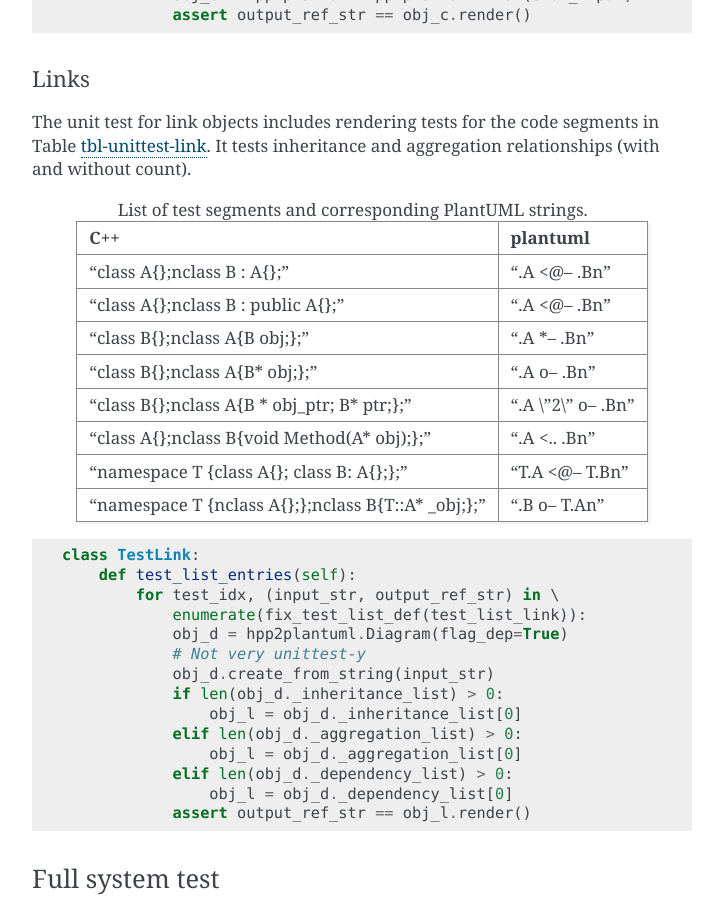
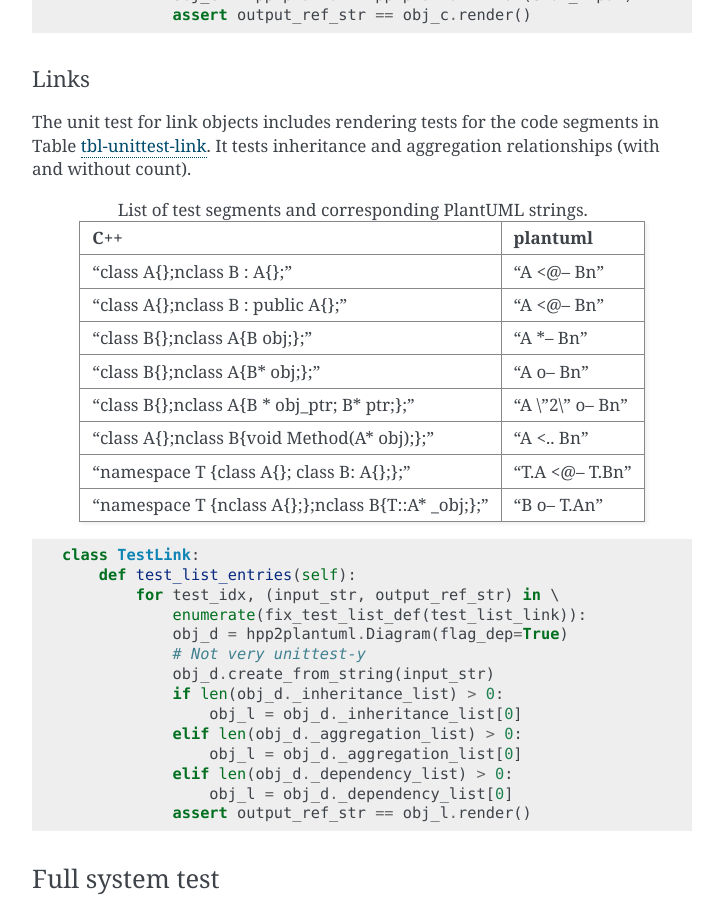
Before and after one commit to thibaultmarin/hpp2plantuml, a Sphinx documentation site: the page built from doc/source/org-doc.rst, in a window 1280 px wide and 900 px high, scrolled down 46662 px. Shown: the whole window, without its empty margins (388-1111 px from the left). Built offline with Sphinx 7.4.7, drawn with Linux system fonts in a browser that asks for light colours; some of the changed text lies outside the part shown.

Commit message:
Update documentation

```diff
--- a/doc/source/org-doc.rst
+++ b/doc/source/org-doc.rst
@@ -2460,25 +2460,25 @@
 .. table:: List of test segments and corresponding PlantUML strings.
     :name: tbl-unittest-link
 
-    +----------------------------------------------------------+-----------------------+
-    | C++                                                      | plantuml              |
-    +==========================================================+=======================+
-    | "class A{};\nclass B : A{};"                             | ".A <@-- .B\n"        |
-    +----------------------------------------------------------+-----------------------+
-    | "class A{};\nclass B : public A{};"                      | ".A <@-- .B\n"        |
-    +----------------------------------------------------------+-----------------------+
-    | "class B{};\nclass A{B obj;};"                           | ".A \*-- .B\n"        |
-    +----------------------------------------------------------+-----------------------+
-    | "class B{};\nclass A{B\* obj;};"                         | ".A o-- .B\n"         |
-    +----------------------------------------------------------+-----------------------+
-    | "class B{};\nclass A{B \* obj\_ptr; B\* ptr;};"          | ".A \\"2\\" o-- .B\n" |
-    +----------------------------------------------------------+-----------------------+
-    | "class A{};\nclass B{void Method(A\* obj);};"            | ".A <.. .B\n"         |
-    +----------------------------------------------------------+-----------------------+
-    | "namespace T {class A{}; class B: A{};};"                | "T.A <@-- T.B\n"      |
-    +----------------------------------------------------------+-----------------------+
-    | "namespace T {\nclass A{};};\nclass B{T\:\:A\* \_obj;};" | ".B o-- T.A\n"        |
-    +----------------------------------------------------------+-----------------------+
+    +----------------------------------------------------------+---------------------+
+    | C++                                                      | plantuml            |
+    +==========================================================+=====================+
+    | "class A{};\nclass B : A{};"                             | "A <@-- B\n"        |
+    +----------------------------------------------------------+---------------------+
+    | "class A{};\nclass B : public A{};"                      | "A <@-- B\n"        |
+    +----------------------------------------------------------+---------------------+
+    | "class B{};\nclass A{B obj;};"                           | "A \*-- B\n"        |
+    +----------------------------------------------------------+---------------------+
+    | "class B{};\nclass A{B\* obj;};"                         | "A o-- B\n"         |
+    +----------------------------------------------------------+---------------------+
+    | "class B{};\nclass A{B \* obj\_ptr; B\* ptr;};"          | "A \\"2\\" o-- B\n" |
+    +----------------------------------------------------------+---------------------+
+    | "class A{};\nclass B{void Method(A\* obj);};"            | "A <.. B\n"         |
+    +----------------------------------------------------------+---------------------+
+    | "namespace T {class A{}; class B: A{};};"                | "T.A <@-- T.B\n"    |
+    +----------------------------------------------------------+---------------------+
+    | "namespace T {\nclass A{};};\nclass B{T\:\:A\* \_obj;};" | "B o-- T.A\n"       |
+    +----------------------------------------------------------+---------------------+
 
 
 .. code:: python
@@ -2761,13 +2761,13 @@
 
     /' Inheritance relationships '/
 
-    first_ns.second_ns.A <|-- .Class03
-
-
-    .Class01 <|-- .Class02
-
-
-    .Class02 <|-- first_ns.second_ns.A
+    first_ns.second_ns.A <|-- Class03
+
+
+    Class01 <|-- Class02
+
+
+    Class02 <|-- first_ns.second_ns.A
 
 
     Interface.Class04 <|-- Interface.Class04_derived
@@ -2781,16 +2781,16 @@
 
     /' Aggregation relationships '/
 
-    .Class03 "2" o-- .Class01
-
-
-    .Class03 *-- .Class02
-
-
-    Interface.Class04 o-- .Class01
-
-
-    Interface.Class04 *-- .Enum01
+    Class03 "2" o-- Class01
+
+
+    Class03 *-- Class02
+
+
+    Interface.Class04 o-- Class01
+
+
+    Interface.Class04 *-- Enum01
 
 
     Interface.NestedNamespace.Class04_ns *-- Interface.Enum
@@ -2805,7 +2805,7 @@
 
     /' Dependency relationships '/
 
-    Interface.Class04 <.. .Class03
+    Interface.Class04 <.. Class03
 
 
 
@@ -2814,13 +2814,13 @@
 
     /' Nested objects '/
 
-    .Class02 +-- .Class02::ClassNested
-
-
-    .anon_union_1 +-- .anon_union_1::anon_struct_1
-
-
-    .anon_union_1 +-- .anon_union_1::anon_struct_2
+    Class02 +-- Class02::ClassNested
+
+
+    anon_union_1 +-- anon_union_1::anon_struct_1
+
+
+    anon_union_1 +-- anon_union_1::anon_struct_2
 
 
 
@@ -2954,13 +2954,13 @@
 
     /' Inheritance relationships '/
 
-    first_ns.second_ns.A <|-- .Class03
-
-
-    .Class01 <|-- .Class02
-
-
-    .Class02 <|-- first_ns.second_ns.A
+    first_ns.second_ns.A <|-- Class03
+
+
+    Class01 <|-- Class02
+
+
+    Class02 <|-- first_ns.second_ns.A
 
 
     Interface.Class04 <|-- Interface.Class04_derived
@@ -2974,16 +2974,16 @@
 
     /' Aggregation relationships '/
 
-    .Class03 "2" o-- .Class01
-
-
-    .Class03 *-- .Class02
-
-
-    Interface.Class04 o-- .Class01
-
-
-    Interface.Class04 *-- .Enum01
+    Class03 "2" o-- Class01
+
+
+    Class03 *-- Class02
+
+
+    Interface.Class04 o-- Class01
+
+
+    Interface.Class04 *-- Enum01
 
 
     Interface.NestedNamespace.Class04_ns *-- Interface.Enum
@@ -2998,13 +2998,13 @@
 
     /' Nested objects '/
 
-    .Class02 +-- .Class02::ClassNested
-
-
-    .anon_union_1 +-- .anon_union_1::anon_struct_1
-
-
-    .anon_union_1 +-- .anon_union_1::anon_struct_2
+    Class02 +-- Class02::ClassNested
+
+
+    anon_union_1 +-- anon_union_1::anon_struct_1
+
+
+    anon_union_1 +-- anon_union_1::anon_struct_2
 
 
 
```
